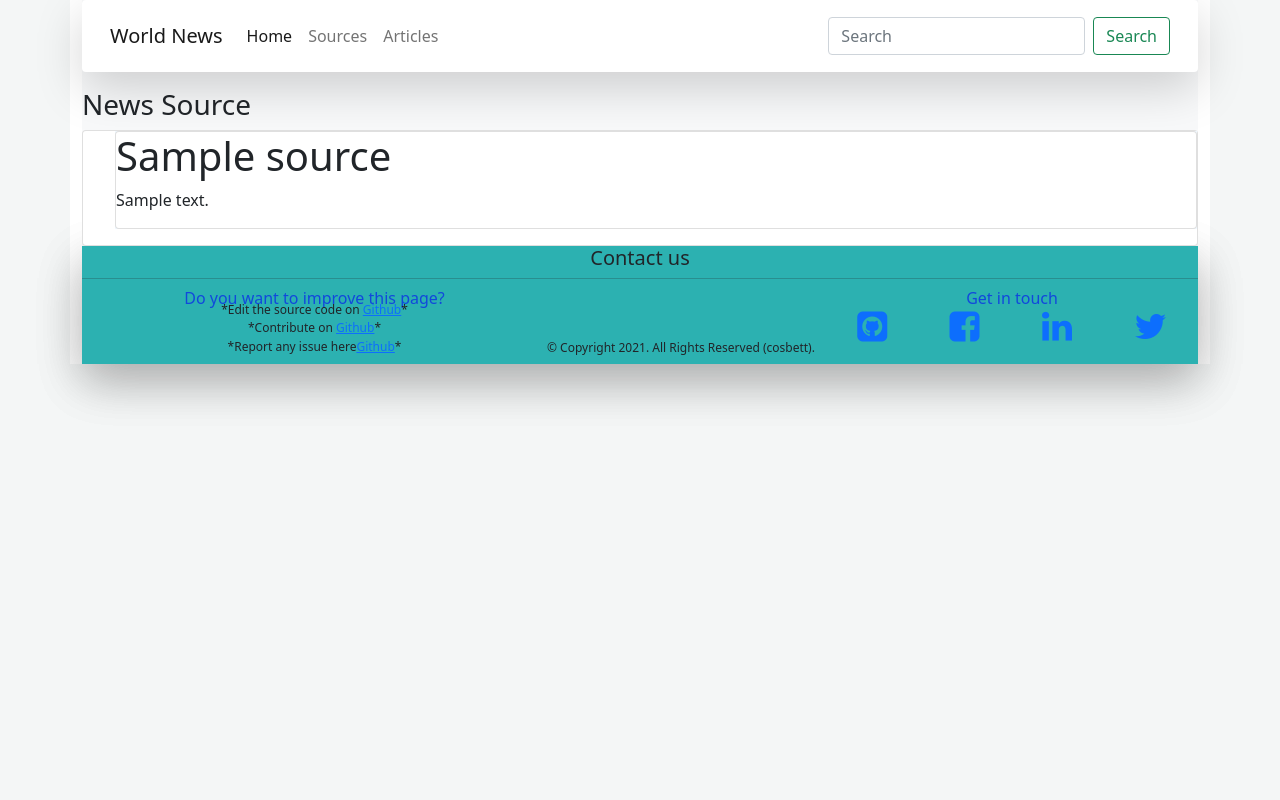
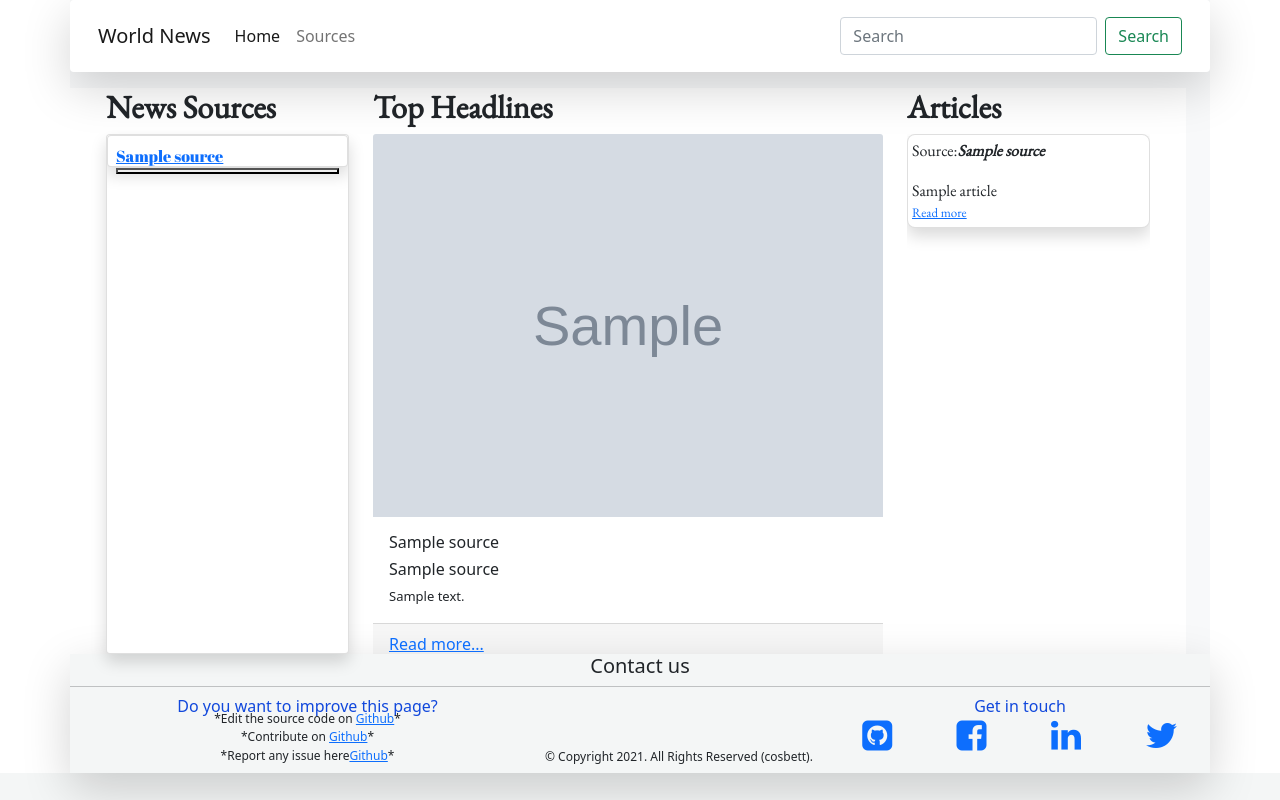
Before and after one commit to CosBett/News-App, a Flask app: template app/templates/source.html in a window 1280 px wide. Run offline with Flask 2, Linux system fonts and the light colour scheme; the template is opened without the code that fills it: most values are stand-ins (such as "Sample title", 1, 10 or a date in 2020); grey boxes marked "Sample" are stand-in pictures; some libraries are stand-ins or nearby versions; some web fonts are replaced.

Commit message:
rebasing

```diff
--- a/app/main/views.py
+++ b/app/main/views.py
@@ -3,7 +3,7 @@ import json
 from . import main
 from ..requests import get_articles, get_sources,get_topHeadlines, get_sourceHeadlines, search_article
 
-@main.route('/')
+@main.route('/index')
 def index():
   '''
   View root page function that returns the index page and its data
--- a/app/requests.py
+++ b/app/requests.py
@@ -31,11 +31,11 @@ def get_sources():
   '''
   print('pi-key', f'{base_url}{api_key}')
   get_sources_url = base_url.format(api_key)
-  # get_sources_url = f'{base_url}apiKey=64c05022cb0a4a558f0a9b2cc31fac1e'
+
   with urllib.request.urlopen(get_sources_url) as url:
        get_sources_data = url.read()
        get_sources_response = json.loads(get_sources_data)
-      #  print('results', get_sources_response['sources'])
+       print('results', get_sources_response)
 
        source_results = None
 
--- a/app/static/css/styles.css
+++ b/app/static/css/styles.css
@@ -6,7 +6,7 @@ html {
   bottom: 0;
   /* margin-top: 10vh;
   padding: 10px; */
-  background-color: #2cb1b1;
+  background-color: #F4F6F6;
   width: 100%;
 }
 
--- a/app/templates/base.html
+++ b/app/templates/base.html
@@ -19,13 +19,13 @@
   <!-- Content block  -->
 </head>
 
-<body class="container">
+<body class="container-fluid">
   <div class="container px-0 bg-light">
     <div> {% block navbar %} {% include 'navbar.html' %} {% endblock %} </div>
-    <div class="div">
+    <div>
       {% block content %} {% endblock %}
     </div>
-    <footer class="footer g-0 shadow-lg bg-light ">
+    <footer class="footer g-0  bg-light ">
       <div class="row container px-0 g-0 shadow-lg ifooter">
         <h5 class="d-flex justify-content-center">Contact us</h5>
         <hr>
--- a/app/templates/navbar.html
+++ b/app/templates/navbar.html
@@ -7,13 +7,10 @@
     <div class="collapse navbar-collapse" id="navbarSupportedContent">
       <ul class="navbar-nav me-auto mb-2 mb-lg-0">
         <li class="nav-item">
-          <a class="nav-link active" aria-current="page" href="#">Home</a>
+          <a class="nav-link active" aria-current="page" href="/index">Home</a>
         </li>
-        <li class="nav-item">
+        <li class="nav-item active">
           <a class="nav-link" href="/source?name=abc">Sources</a>
-        </li>
-        <li class="nav-item">
-          <a class="nav-link" href="#">Articles</a>
         </li>
       </ul>
       <form class="d-flex">
--- a/app/templates/source.html
+++ b/app/templates/source.html
@@ -1,14 +1,43 @@
-{% extends 'base.html' %} {% import 'sourceCard.html' as macro %}
-
+ {% extends 'base.html' %} {% import 'macros.html' as macro %}
 <!-- Content block  -->
 {% block content %}
+<div class="container-fluid">
+  <div class="row container-fluid bg-body">
+    <div class="col-md-3">
+      <h2 style="font-family: 'EB Garamond', serif; font-weight: bolder;">News Sources </h2>
+      <div class="card shadow overflow-auto" style="height: 65vh;">
+        {{ macro.displayNewsSources(source_list)}}
+      </div>
+    </div>
+    <div class="col-md-6">
+      <h2 style="font-family: 'EB Garamond', serif;font-weight: bolder;">Top Headlines</h2>
+      <div class="overflow-auto " style="height: 65vh;">
+        {% for source in source_list%}
+        <img src={{source.urlToImage}} class="card-img-top " style='width: 100%;' alt="...">
+        <div class="card-body">
+          <h6 class="card-title">{{source.title}}</h6>
+          <h6 class="card-title">{{source.name}}</h6>
 
-<!-- News Sources  -->
-<h3> News Source </h3>
-<div class="card">
-  <ul>
-    {{macro.displayNewsSources(source_list)}}
-  </ul>
-</div>
+          <p class="card-text" style="font-size: small;">{{source.description}}</p>
+        </div>
+        <div class="card-footer">
+          <a href="/source?name={{source.url}}">Read more...</a>
+        </div>
+        {% endfor %}
+      </div>
+    </div>
+    <div class="col-md-3" style="font-family: 'EB Garamond', serif;">
+      <h2 style="font-weight: bolder;">Articles</h2>
+      <div class=" overflow-auto" style="height: 65vh;">
+        {% for article in articles %}
+        <div class="card shadow p-1" style="border-radius: 8px;">
+          <p> Source:<span style="font-style: italic; font-weight: bold;">{{article.source.name}}</p>
+          {{article.title}}
+          <span style="font-size: small;"><a href="{{article.url}}"> Read more</a></span>
+        </div>
+        {% endfor %}
+      </div>
+    </div>
+  </div>
 
-{% endblock %}>
+  {% endblock %} -->
--- a/app/templates/sourceCard.html
+++ b/app/templates/sourceCard.html
@@ -1,9 +1,8 @@
-{%macro displayNewsSources(source_list)%} {% for source in source_list%}
+<!-- {%macro displayNewsSources(source_list)%} {% for source in source_list%}
 <div style="background-color: aliceblue;">
   <div class="card">
-    <h1>{{source.title}}</h1>
-    <p>{{source.description}}</p>
+    {{ macro.displayNewsSources(source_list)}}
   </div>
 </div>
 
-{% endfor %} {%endmacro%}
+{% endfor %} {%endmacro%} -->
--- a/config.py
+++ b/config.py
@@ -9,10 +9,10 @@ class config:
   General configuration parent class
   '''
   NEWS_HEADLINES_URL = 'https://newsapi.org/v2/top-headlines?country=us&apiKey={}'
+  SOURCE_HEADLINE_URL = 'https://newsapi.org/v2/top-headlines?sources={}&apiKey={}'
   NEWS_HIGHLIGHT_API_BASE_URL = 'https://newsapi.org/v2/sources?apikey={}'
   NEWS_EVERYTHING_URL = 'https://newsapi.org/v2/everything?q=trending&language=en&apiKey={}'
   NEWS_HIGHLIGHT_API_KEY = environ.get('API_KEY')
-  SOURCE_HEADLINE_URL = 'https://newsapi.org/v2/top-headlines?sources={}&apiKey={}'
 
 # https://newsapi.org/v2/top-headlines/sources?apiKey=API_KEY
 
--- a/manage.py
+++ b/manage.py
@@ -3,7 +3,7 @@ from flask_script import Manager, Server
 
 
 # Creating app instance
-app = create_app('production')
+app = create_app('development')
 
 manager = Manager(app)
 manager.add_command('server', Server)
```
Also changed, not shown: app/config.py (deleted, +0 -39 lines).
